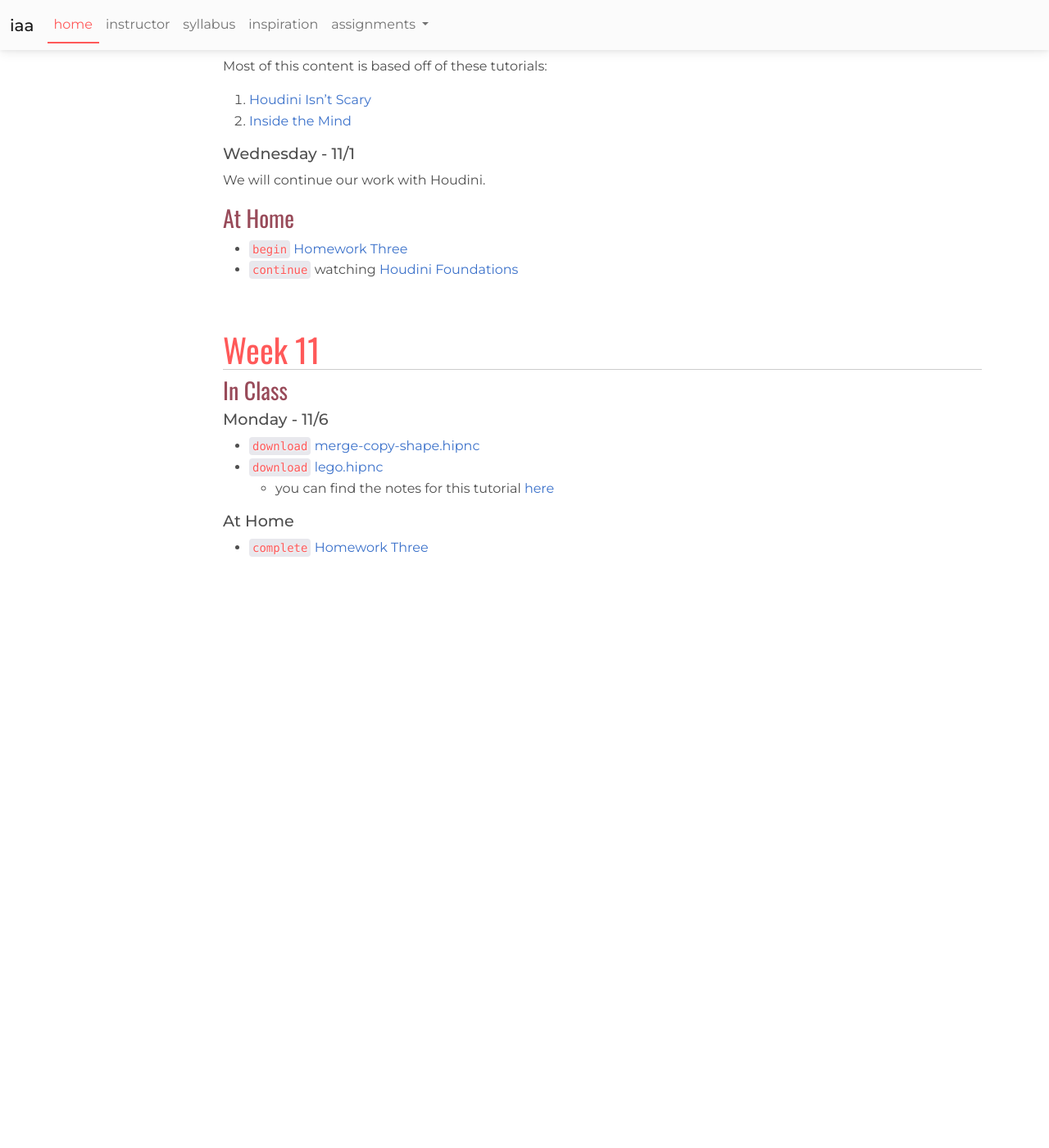
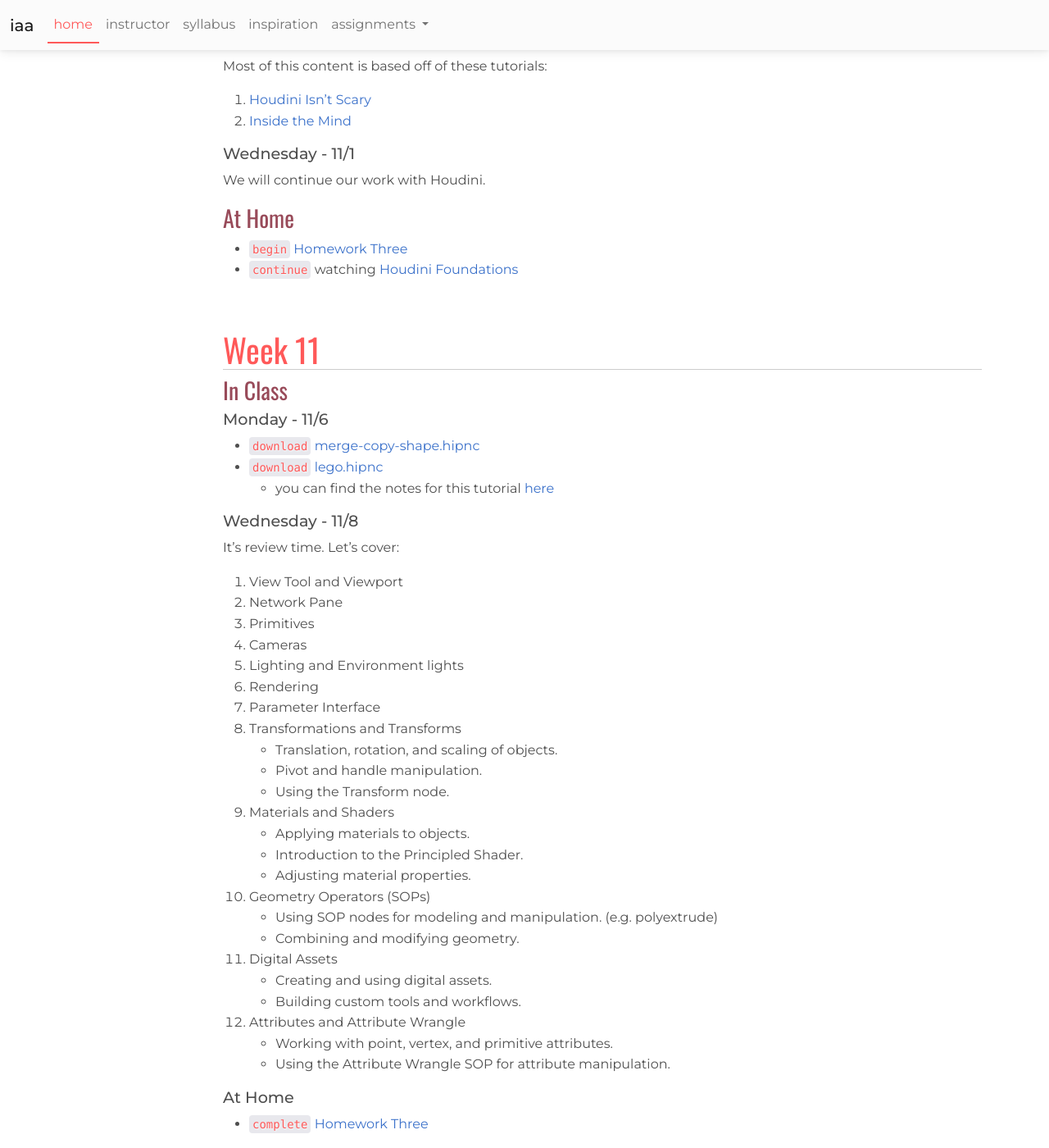
Before and after one commit to nicnosis/cu-courses, a Jekyll site: the page built from fa23/iaa/index.md, in a window 1280 px wide and 1400 px high, scrolled down 9355 px. Shown: the whole window at 82% size. Built offline with Jekyll 4.4.1, drawn with Linux system fonts in a browser that asks for light colours; nearby versions of some CDN libraries; before the commit the page ends 10052 px from its top, so only the background shows below that.

Commit message:
add art and ind

```diff
--- a/_includes/navs/ind-assignments.html
+++ b/_includes/navs/ind-assignments.html
@@ -1,6 +1,7 @@
 <li>
     <a class="dropdown-item" href="{{path}}/assignments/hw1.html">Homework One</a>
     <a class="dropdown-item" href="{{path}}/assignments/hw2.html">Homework Two</a>
+    <a class="dropdown-item" href="{{path}}/assignments/hw3.html">Homework Three</a>
     <div class="dropdown-divider"></div>
     <a class="dropdown-item" href="{{path}}/assignments/p1.html">Project One</a>
     <a class="dropdown-item" href="{{path}}/assignments/p2.html">Project Two</a>
--- a/fa23/iaa/index.md
+++ b/fa23/iaa/index.md
@@ -357,5 +357,34 @@ We will continue our work with Houdini.
 - `download` [lego.hipnc](houdini/lego.hipnc)
    - you can find the notes for this tutorial [here](https://docs.google.com/document/d/1qDvnxEbusKOra32o8SIlSOmFwrH3tEluOk2jWt2lUpQ/edit?usp=sharing)
 
+#### Wednesday - 11/8
+It's review time. Let's cover:
+
+1. View Tool and Viewport
+2. Network Pane
+3. Primitives
+4. Cameras
+5. Lighting and Environment lights
+6. Rendering
+7. Parameter Interface
+8. Transformations and Transforms
+   - Translation, rotation, and scaling of objects.
+   - Pivot and handle manipulation.
+   - Using the Transform node.
+9. Materials and Shaders
+   - Applying materials to objects.
+   - Introduction to the Principled Shader.
+   - Adjusting material properties.
+10. Geometry Operators (SOPs)
+    - Using SOP nodes for modeling and manipulation. (e.g. polyextrude)
+    - Combining and modifying geometry.
+11. Digital Assets
+    - Creating and using digital assets.
+    - Building custom tools and workflows.
+12. Attributes and Attribute Wrangle
+    - Working with point, vertex, and primitive attributes.
+    - Using the Attribute Wrangle SOP for attribute manipulation.
+
+
 #### At Home
 - `complete` [Homework Three](assignments/hw3.html)
```
Also changed, not shown: fa23/ind/assignments/hw3.md (added, +30 -0 lines), fa23/ind/index.md (+24 -0 lines).
